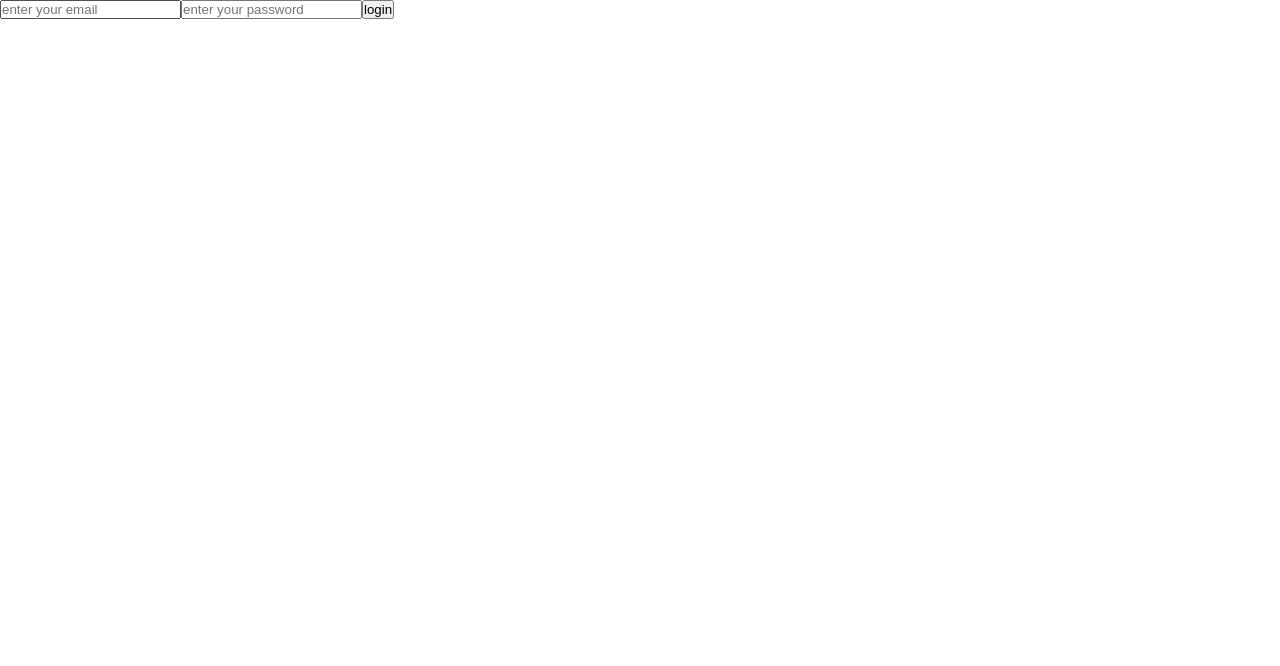
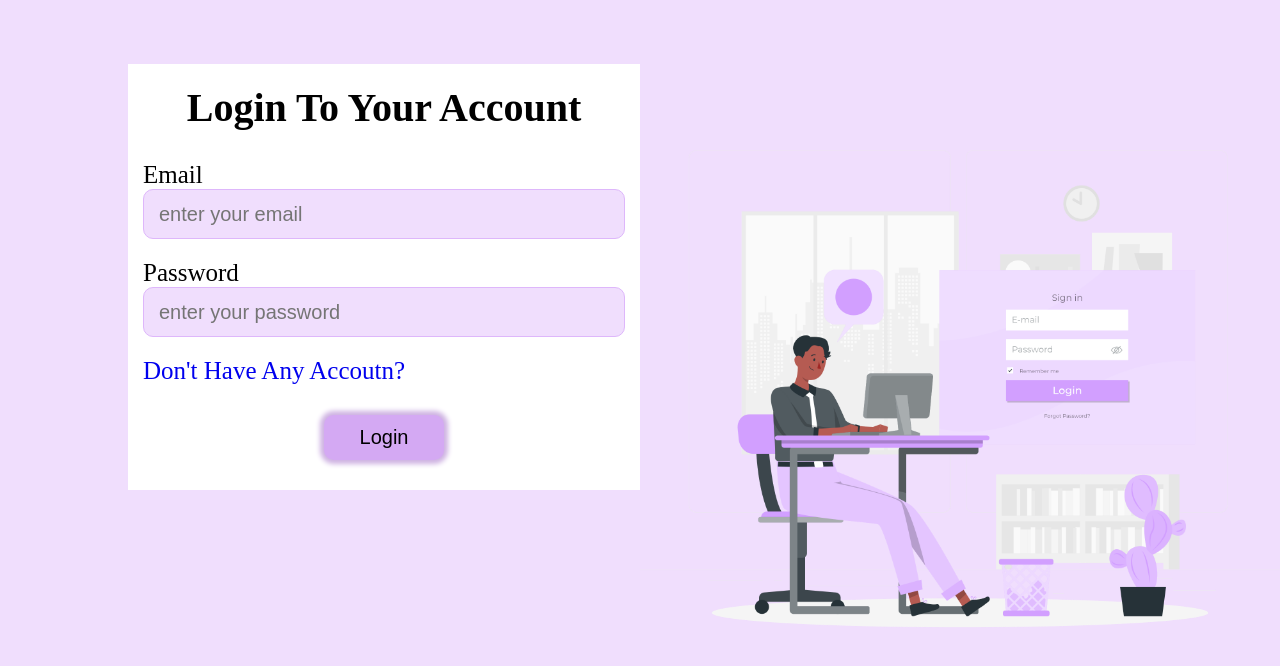
Before and after one commit to chandrajyoti123/expense-ease, a React (Create React App) app in the folder client/: page /login in a window 1280 px wide. Shown: the top 666 px of the page. Built offline with nearby package versions, Linux system fonts and the light colour scheme.

Commit message:
added some styling

```diff
--- a/client/src/view/Login/Login.css
+++ b/client/src/view/Login/Login.css
@@ -0,0 +1,32 @@
+.login-container{
+    max-width: 100vw;
+    height: 100vh;
+ background-color:#f0defd !important;
+    background: url('./login.png');
+    background-repeat: no-repeat;
+    background-size: 50%;
+    background-position: right;
+    padding-top: 5%;
+
+}
+.login-sub-container{
+    width: 40%;
+    height: auto;
+    background-color: #fff;
+    margin-left: 10%;
+    padding-top: 20px;
+    padding-bottom: 20px;
+}
+
+.switch{
+    font-size: 25px;
+    color: 	 #1d0330;
+    margin-left: 15px;
+    text-transform: capitalize;
+}
+.singup-link{
+    text-decoration: none;
+}
+.margin-top{
+    margin-top: 30px !important;
+}
--- a/client/src/view/Login/Login.js
+++ b/client/src/view/Login/Login.js
@@ -1,6 +1,8 @@
 import React from 'react'
 import { useState } from 'react'
 import axios from 'axios'
+import './Login.css'
+import { Link } from 'react-router-dom'
 
 export default function Login() {
   const [email, setEmail] = useState('')
@@ -20,7 +22,7 @@ export default function Login() {
   }
   return (
     <div>
-    <div className='singup-container'>
+    {/* <div className='singup-container'>
       <div className='signup-model'>
 
         <input type='email' placeholder='enter your email' className='input-field' value={email} onChange={(e)=>{
@@ -39,6 +41,34 @@ export default function Login() {
       </div>
 
 
+    </div> */}
+    <div className='login-container'>
+      <div className='login-sub-container'>
+      <div className='heading'>login to your account</div>
+
+      <div className='model-feild-con'>
+              <label className='input-label' htmlFor='email'>Email</label>
+              <input type='email' placeholder='enter your email' id='email' className='input-box' value={email} onChange={(e) => {
+              setEmail(e.target.value)
+            }} />
+            </div>
+
+
+             <div className='model-feild-con'>
+            <label className='input-label' htmlFor='password'>Password</label>
+            <input type='password' placeholder='enter your password' id='password' className='input-box' value={password} onChange={(e) => {
+              setPassword(e.target.value)
+            }} />
+          </div>
+         <div className='switch'><Link to={'/singup'} className='singup-link'>Don't have any accoutn?</Link> </div>
+          <button type='button' className='submit-btn margin-top'>Login</button>
+
+
+
+
+
+      </div>
+
     </div>
 
   </div>
--- a/client/src/view/SingUP/SingUp.css
+++ b/client/src/view/SingUP/SingUp.css
@@ -55,9 +55,10 @@
 }
 .singup-sub-container{
     width: 40%;
-    height: 600px;
+    height: auto;
     background-color: #fff;
     padding-top: 20px;
+    padding-bottom: 20px;
 
 }
 .heading{
@@ -65,4 +66,5 @@
     font-weight: bold;
     text-align: center;
     margin-bottom: 30px;
+    text-transform: capitalize;
 }
--- a/client/src/view/SingUP/SingUp.js
+++ b/client/src/view/SingUP/SingUp.js
@@ -1,6 +1,7 @@
 import React, { useState } from 'react'
 import './SingUp.css'
 import axios from 'axios'
+import { Link } from 'react-router-dom'
 
 export default function SingUp() {
   const [firstname, setFirstname] = useState('')
@@ -106,8 +107,9 @@ export default function SingUp() {
                 setPasswordcon(e.target.value)
               }} />
             </div>
+            <div className='switch'><Link to={'/login'} className='singup-link'>already have an accoutn?</Link> </div>
 
-            <button type='button' className='submit-btn'>signup</button>
+            <button type='button' className='submit-btn margin-top'>signup</button>
 
           </div>
 
--- a/client/src/view/Transaction/Transaction.js
+++ b/client/src/view/Transaction/Transaction.js
@@ -15,8 +15,9 @@ export default function Transaction() {
   const [debitAmt, setDebitAmt] = useState('');
   const loadlogineduser = () => {
     const response = JSON.parse(localStorage.getItem('exloginuser'))
-   setUserid(response._id)
+     setUserid(response._id)
   }
+  console.log(userid)
   const loadTransaction = async () => {
     try {
       const response = await axios.get(`/api/transactions/${userid}`)
@@ -64,10 +65,10 @@ export default function Transaction() {
 
   }
   const closemodel = async (_id) => {
-    if(!userid){
-      alert("user is not found")
-      return
-    }
+    // if(!userid){
+    //   alert("user is not found")
+    //   return
+    // }
     if(!amount){
       alert("please enter amount")
       return
@@ -109,18 +110,18 @@ export default function Transaction() {
 
 
   }
-  const close_model_global = () => {
-    setUserid('')
-    setAmount('')
-    setType('')
-    setCategory('')
-    setDescription('')
-    setModelclass('displaynone')
-    setModelwrapper('')
-    document.body.style.overflowY = "scroll"
+  // const close_model_global = () => {
+  //   setUserid('')
+  //   setAmount('')
+  //   setType('')
+  //   setCategory('')
+  //   setDescription('')
+  //   setModelclass('displaynone')
+  //   setModelwrapper('')
+  //   document.body.style.overflowY = "scroll"
 
 
-  }
+  // }
 
 
   const [alltran, setAlltran] = useState('')
@@ -243,7 +244,8 @@ export default function Transaction() {
       setModelclass('displaynone')
       setModelwrapper('')
        document.body.style.overflowY = "scroll"
-       loadTransaction()
+      //  loadTransaction()
+      window.location.reload()
        alert("transaction updated successfully")
 
    }else{
@@ -329,11 +331,11 @@ export default function Transaction() {
       </div>
 
 
-      <div className={`${modelwrapper}`} onClick={close_model_global}></div>
+      <div className={`${modelwrapper}`} ></div>
       <div className={` transaction-model ${modelclass}`}>
         {/* <div className='model-heading'>add your transactions</div> */}
-        <div className='type-section'>
-          <div className={`credeb credit  ${typeclasscredit}`} onClick={typecredit}>Credit</div>
+          <div className='type-section'>
+            <div className={`credeb credit  ${typeclasscredit}`} onClick={typecredit}>Credit</div>
           <div className={`credeb debit  ${typeclassdebit}`} onClick={typedebit}>Debit</div>
         </div>
         <div className='model-feild-con'>
@@ -380,7 +382,7 @@ export default function Transaction() {
 
 
         <button type='button' className='submit-btn' onClick={closemodel}>submit</button>
-         {/* <button type='button' className='submit-btn' onClick={updatetransactionfuc}>update</button>  */}
+         <button type='button' className='submit-btn' onClick={updatetransactionfuc}>update</button>
 
       </div>
 
```
Also changed, not shown: client/src/view/Login/login.png (added), 1 other file (tests, documents, lock files or other folders).
